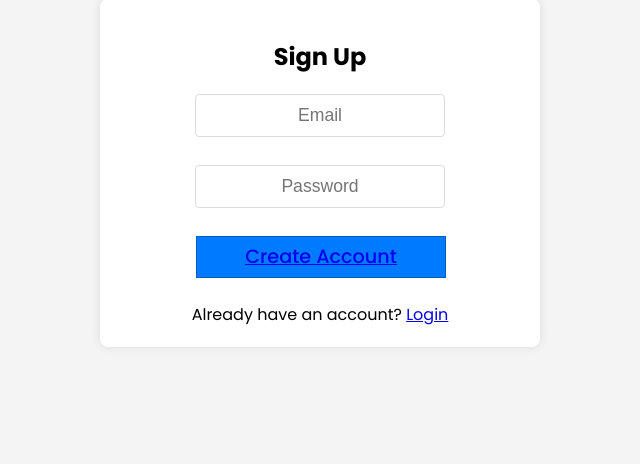
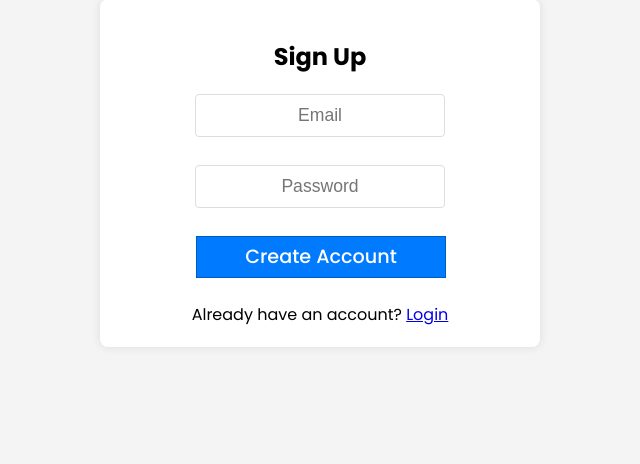
Before and after one commit to DuenoHfao/capstone-project, a Flask app: page /signup in a window 1280 px wide. Shown: the part 144-608 px from the top of the page, without its empty margins (320-960 px from the left). Run offline with Flask 3, Linux system fonts and the light colour scheme.

Commit message:
current error: does not recognize create account button

```diff
--- a/app.py
+++ b/app.py
@@ -30,6 +30,7 @@ def home():
 def signup():
     if request.method == "POST":
         email = request.form.get("email")
+        return email
         password = request.form.get("password")
 
         try:
@@ -38,7 +39,7 @@ def signup():
             flash("Email already registered. Please log in.", "error")
             return url_for("login")
         except DoesNotExist:
-            # Else c    reate a new user
+            # Else create a new user
             user = UserModel(email=email, password=password)
             user.save()
             flash("Account created successfully! Please log in.", "success")
--- a/static/scripts.js
+++ b/static/scripts.js
@@ -5,6 +5,8 @@ const signInEmailErrorMessage = document.getElementById('email-error-message');
 const signUpEmailInputElement = document.getElementById('signup-email-input');
 const signUpPasswordInputElement = document.getElementById('signup-password-input');
 const signUpCreateAccountButton = document.getElementById('create-account-btn');
+
+console.log(signInButtonElement);
 
 signInButtonElement.addEventListener('click', (event) => {
     let userInputEmail = loginEmailInputElement.value;
@@ -34,10 +36,11 @@ signInButtonElement.addEventListener('click', (event) => {
             alert(message)
         }
     })
-})
+});
+
+console.log(signUpCreateAccountButton);
 
 signUpCreateAccountButton.addEventListener('click', (event) => {
-    alert(signUpEmailInputElement);
 
     let signUpUserInputEmail = signUpEmailInputElement.value;
 
@@ -59,7 +62,8 @@ signUpCreateAccountButton.addEventListener('click', (event) => {
             password: signUpUserInputPassword
         },
         success: function (navigation) {
-            window.location.href = navigation;
+            console.log(navigation)
+            // window.location.href = navigation;
         },
         error: function (message) {
             alert(message)
--- a/templates/signup.html
+++ b/templates/signup.html
@@ -34,7 +34,7 @@
                             <div id="password-error-message" class="error-msg"></div>
                         </div>
 
-                        <div id="create-account-btn" class="login-btn"><a href="{{ url_for('signup') }}">Create Account</a></div>
+                        <div id="create-account-btn" class="login-btn">Create Account</div>
 
                         <div id="google-signin-error-message" class="error-msg"></div>
                     </form>
```
